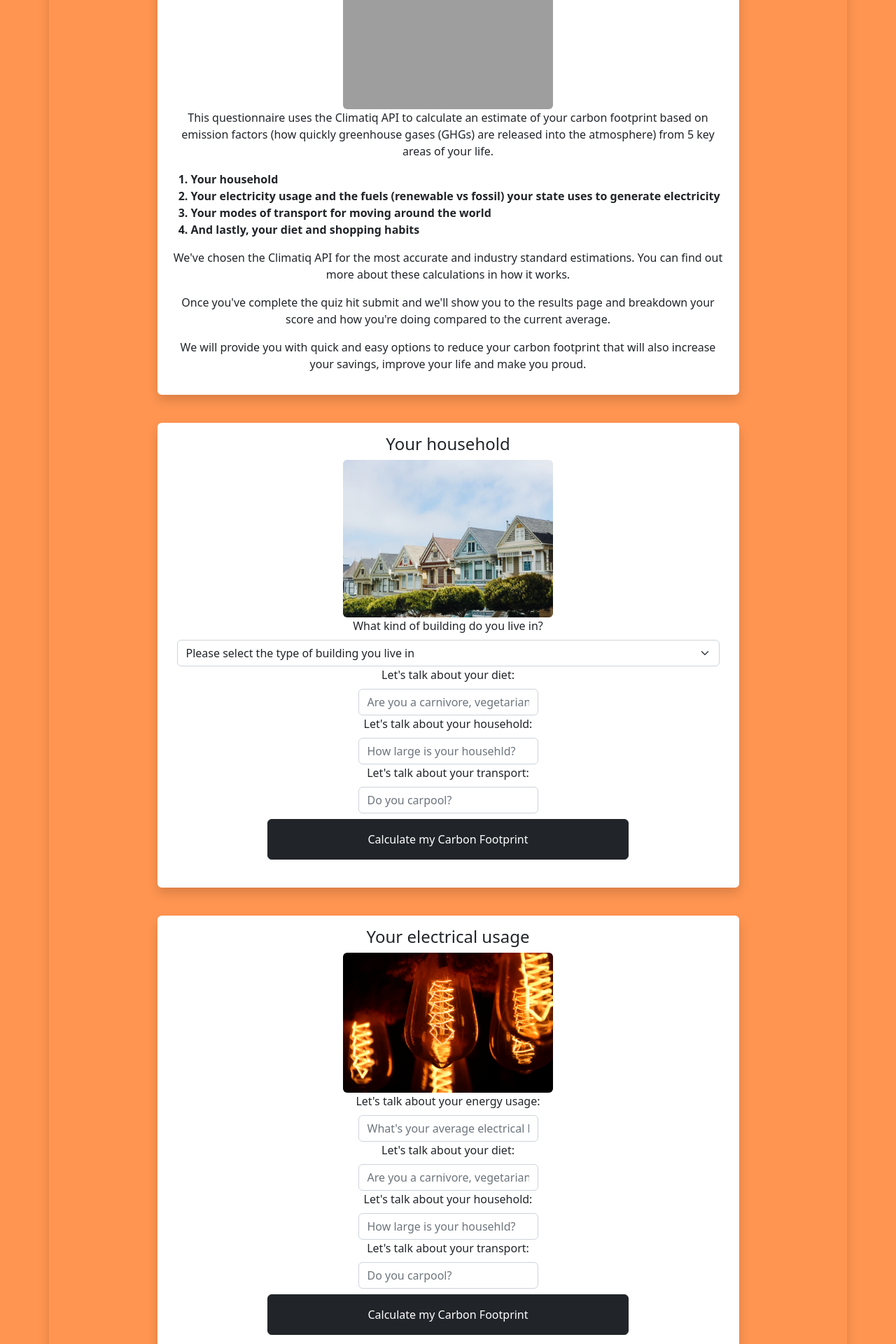
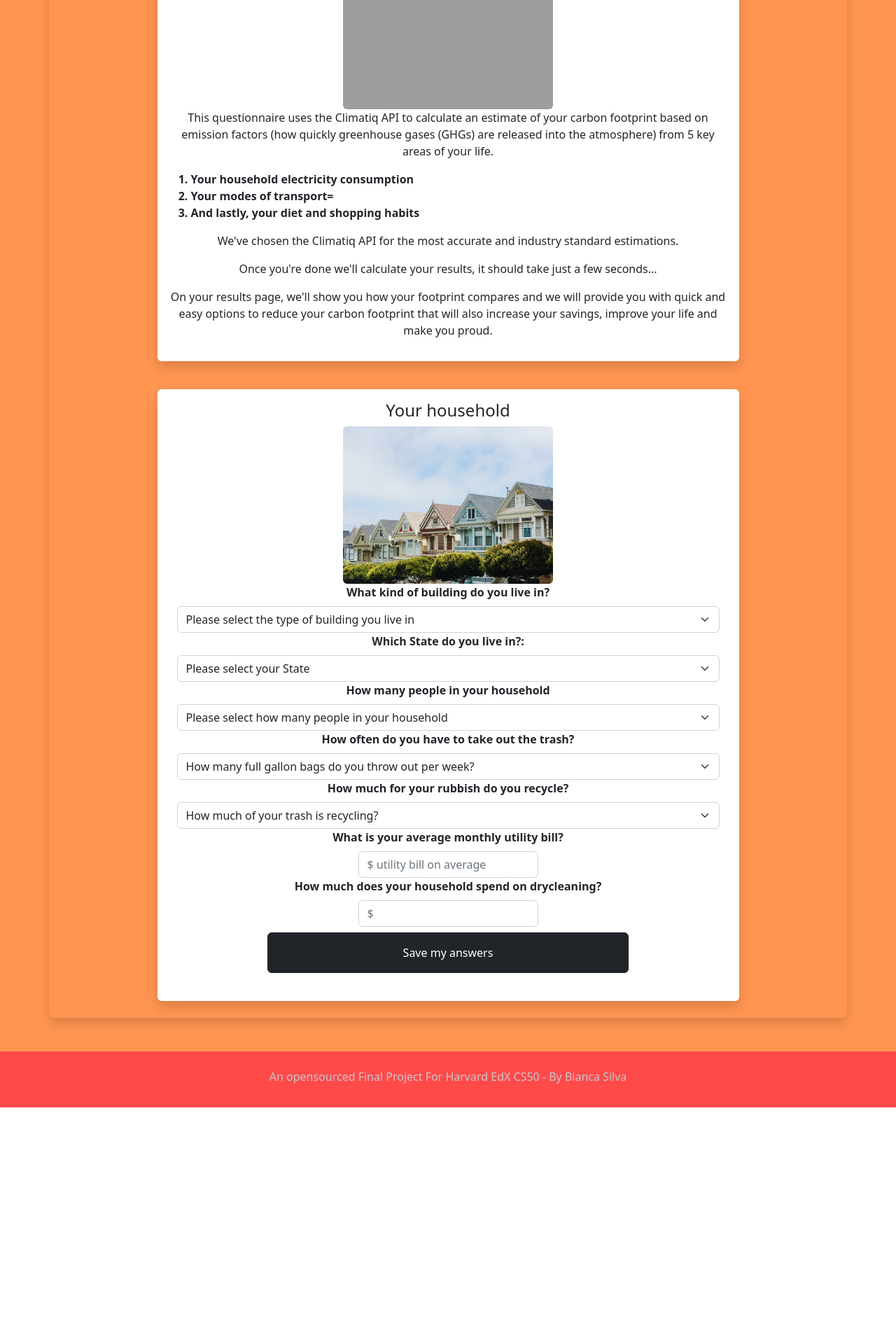
Before and after one commit to TokiLoshi/finalprojectCS50x, a Flask app: page /calculator in a window 1280 px wide. Shown: the part 328-2248 px from the top of the page at 70% size. After the commit the page ends 1910 px from the top, so only its background shows below. Run offline with Flask 2, Linux system fonts and the light colour scheme; a user stored in the database is signed in; some libraries are stand-ins or nearby versions; grey boxes are pictures that could not be loaded.

Commit message:
Finished page 1 of calculator form

```diff
--- a/app.py
+++ b/app.py
@@ -97,17 +97,58 @@ def activity():
   """Allows users to track their activities and see how that affects their carbon score"""
   return render_template("/activity.html")
 
-# Calculator page
+# Calculator page for instructions and household calculations
 @app.route("/calculator", methods=["GET", "POST"])
 @login_required
 def calculator():
+  """Quiz user takes to tally up their carbon score"""
+  print("hi")
+  if request.method == "POST":
+    # Get information from form
+    building = request.form.get("building")
+    state = request.form.get("state")
+    household_occupants = request.form.get("household_occupants")
+    recycling = request.form.get("recycling")
+    utility_bill = request.form.get("utilitybill")
+    drycleaning = request.form.get("drycleaning")
+
+    # Print Statements to test
+    print("Building is a: ", building)
+    print("State is: ", state)
+    print("There are household occupants: ", household_occupants)
+    print("Recycling: ", recycling)
+    print("Utility Bill: ", utility_bill)
+    print("Dry cleaning: ", drycleaning)
+    return render_template("/calculatortransport.html")
+  else:
+    return render_template("/calculator.html")
+
+# Calculator page for transport
+@app.route("/calculatortransport", methods=["GET", "POST"])
+@login_required
+def calculatortransport():
+  """Quiz user takes to tally up their carbon score"""
+  if request.method == "POST":
+    print("Yay post")
+    name = request.form.get("name")
+    print("Name: ", name)
+  else:
+    print("Nope")
+
+
+  return render_template("/calculatortransport.html")
+
+# Calculator page for consumption
+@app.route("/calculatorconsumption", methods=["GET", "POST"])
+@login_required
+def calculatorconsumption():
   """Quiz user takes to tally up their carbon score"""
   region = "US"
   number = 3
   activity_id = "accommodation_type_hotel_stay"
 
 
-  return render_template("/calculator.html")
+  return render_template("/calculatortransport.html")
 
 
 @app.route("/changename", methods=["GET", "POST"])
--- a/templates/calculator.html
+++ b/templates/calculator.html
@@ -5,7 +5,7 @@
 {% endblock %}
 
 {% block main %}
-<form action="/calculator" method="get">
+<form action="/calculator" method="post">
   <div>
     <div class="container p-3 shadow rounded-3 orange">
       <h2 class="whiteText">You can only improve what you measure</h2>
@@ -14,139 +14,123 @@
         <h5>How it works</h5>
         <!--glove beside plastic spoon by by Artem Podrez from Pexels https://www.pexels.com/photo/glove-beside-plastic-spoons-7048060/ -->
         <img class="img-fluid rounded-2 mx-auto" src="/static/plastic_world.jpg" width="300" alt="green island in the ocean"/>
-
         <p>This questionnaire uses the Climatiq API to calculate an estimate of your carbon footprint based on emission factors (how quickly greenhouse gases (GHGs) are released into the atmosphere) from 5 key areas of your life. </p>
         <ol class="calculator">
-          <li class="justify-content-lg-start">Your household</li>
-          <li>Your electricity usage and the fuels (renewable vs fossil) your state uses to generate electricity</li>
-          <li>Your modes of transport for moving around the world</li>
+          <li class="justify-content-lg-start">Your household electricity consumption</li>
+          <li>Your modes of transport=</li>
           <li>And lastly, your diet and shopping habits</li>
         </ol>
-        <p>We've chosen the Climatiq API for the most accurate and industry standard estimations. You can find out more about these calculations in how it works.</p>
-        <p>Once you've complete the quiz hit submit and we'll show you to the results page and breakdown your score and how you're doing compared to the current average.</p>
-        <p>We will provide you with quick and easy options to reduce your carbon footprint that will also increase your savings, improve your life and make you proud.</p>
+        <p>We've chosen the Climatiq API for the most accurate and industry standard estimations.</p>
+        <p>Once you're done we'll calculate your results, it should take just a few seconds...</p>
+        <p>On your results page, we'll show you how your footprint compares and we will provide you with quick and easy options to reduce your carbon footprint that will also increase your savings, improve your life and make you proud.</p>
       </div>
       </br>
-    </form>
       <div class="card body rounded-2 shadow p-3 border-0 m-2 justify-content-center mx-auto w-75">
         <h4>Your household</h4>
         <!--Assorted color walls by Jessica Bryant from Pexels https://www.pexels.com/photo/assorted-color-wall-paint-house-photo-1370704/ -->
         <img class="img-fluid rounded-2 mx-auto" src="/static/houses.jpg" width="300" alt="colourful houses in a row in San Francisco"/>
         <div class="mb-3 container-fluid align-content-start">
-            <form action="/calculator" method="post">
-
-
-              <label for="name" class="form-label">What kind of building do you live in?</label>
-         <select class="form-select" aria-label="Default select example">
+              <label for="building" class="form-label"><b>What kind of building do you live in?</b></label>
+                  <select name="building" class="form-select" aria-label="Default select example">
                     <option selected>Please select the type of building you live in</option>
                     <option value="apartment">Multi-family_residential or an apartment</option>
                     <option value="single_family">Single-family resdiential</option>
                     <option value="commercial">Commerical</option>
                   </select>
-              <label for="name" class="form-label">Let's talk about your diet:</label>
-            <input type="text" name="name" class="form-control mx-auto w-auto" id="name" placeholder="Are you a carnivore, vegetarian, vegan?">
-            </form>
-            <form action="/tracker" method="post">
-              <label for="name" class="form-label">Let's talk about your household:</label>
-            <input type="text" name="name" class="form-control mx-auto w-auto" id="name" placeholder="How large is your househld?">
-            </form>
-            <form action="/leaderboard" method="post">
-              <label for="name" class="form-label">Let's talk about your transport:</label>
-              <input type="text" name="name" class="form-control mx-auto w-auto" id="name" placeholder="Do you carpool?">
-            </form>
-            <form action="/results" method="post">
-              <button class="btn btn-dark m-2 p-3 col-8">Calculate my Carbon Footprint</button>
-            </form>
+              <label for="state" name="state" class="form-label"><b>Which State do you live in?:</b></label>
+                <select name="state" class="form-select" aria-label="Default select example">
+                  <option selected value="defalut">Please select your State</option>
+                  <option value="Alabama">Alabama (AL)</option>
+                  <option value="Alaska">Alaska (AKGD)</option>
+                  <option value="Arizona">Arizona (AZ)</option>
+                  <option value="Arkansas">Arkansas (AR)</option>
+                  <option value="California">California (CA)</option>
+                  <option value="Colorado">Colorado (CO)</option>
+                  <option value="Connecticut">Connecticut (CT)</option>
+                  <option value="DC">District of Columbia (DC)</option>
+                  <option value="Delaware">Delaware (DE)</option>
+                  <option value="Florida">Florida (FL)</option>
+                  <option value="Georgia">Georgia (GA)</option>
+                  <option value="Hawaii">Hawaii (HI)</option>
+                  <option value="Iowa">Iowa (IA)</option>
+                  <option value="Idaho">Idaho (ID</option>
+                  <option value="Arkansas">Illinois (IL)</option>
+                  <option value="Kentucky">Kentucky (KY)</option>
+                  <option value="Arkansas">Kansas (KS)</option>
+                  <option value="Louisiana">Louisiana (LA)</option>
+                  <option value="Massachusetts">Massachusetts (MA)</option>
+                  <option value="Maryland">Maryland (MD)</option>
+                  <option value="Maine">Maine (ME)</option>
+                  <option value="Michigan">Michigan (MI)</option>
+                  <option value="Minnesota">Minnesota (MN)</option>
+                  <option value="Missouri">Missouri (MO)</option>
+                  <option value="Mississippi">Mississippi (MS)</option>
+                  <option value="Arkansas">Montana (MT)</option>
+                  <option value="North_Carolilna">North_Carolilna (NC)</option>
+                  <option value="Arkansas">North_Dakota (ND)</option>
+                  <option value="Arkansas">Nebraska (NE)</option>
+                  <option value="New_England">New_England (NE)</option>
+                  <option value="New_Hampshire">New_Hampshire (NH)</option>
+                  <option value="New_Jersey">New_Jersey "NJ"</option>
+                  <option value="New_Mexico">New_Mexico (NM)</option>
+                  <option value="Nevada">Nevada (NV)</option>
+                  <option value="New_York">New_York (NY)</option>
+                  <option value="Ohio">Ohio (OH)</option>
+                  <option value="Oklahoma">Oklahoma (OK)</option>
+                  <option value="Oregon">Oregon (OR)</option>
+                  <option value="Pennsylvania">Pennsylvania (PA)</option>
+                  <option value="Peurto_Rico">Peurto Rico (PR)</option>
+                  <option value="Rhode_Island">Rhode Island (RI)</option>
+                  <option value="South_Carolina">South Carolina (SC)</option>
+                  <option value=">South_Dakota">South Dakota (SD)</option>
+                  <option value="Tennessee">Tennessee (TN)</option>
+                  <option value="Texas">Texas (TX)</option>
+                  <option value="Utah">Utah (UT)</option>
+                  <option value="Virginia">Virginia (VA)</option>
+                  <option value="Vermont">Vermont (VT)</option>
+                  <option value="Washington">Washington (WA)</option>
+                  <option value="West_Virginia">West Virginia (WV)</option>
+                  <option value="Wisconsin">Wisconsin (WI)</option>
+                  <option value="Wyoming">Wyoming (WY)</option>
+                </select>
+              <label for="household_occupants" class="form-label"><b>How many people in your household</b></label>
+                <select name="household_occupants" class="form-select" aria-label="Default select example">
+                  <option selected value="defalut">Please select how many people in your household</option>
+                  <option value="1">Just Me</option>
+                  <option value="2">Just the 2 of us</option>
+                  <option value="3">Three of us</option>
+                  <option value="4">Four of us</option>
+                  <option value="5">Five +</option>
+                </select>
+              <label for="rubbish" class="form-label"><b>How often do you have to take out the trash?</b></label>
+                <select name="rubbish" class="form-select" aria-label="Default select example">
+                  <option selected value="default">How many full gallon bags do you throw out per week?</option>
+                  <option value="1">1 - 2 full gallon bags</option>
+                  <option value="2">2 - 3 full gallon bags</option>
+                  <option value="3">3 - 4 full gallon bags</option>
+                  <option value="4">4 - 5 full gallon bags</option>
+                  <option value="5">5 - 6 full gallon bags</option>
+                  <option value="5">6+ full gallon bags</option>
+                </select>
+            <label for="recycling" class="form-label"><b>How much for your rubbish do you recycle?</b></label>
+              <select name="recycling" class="form-select" aria-label="Default select example">
+                <option selected value="defalut">How much of your trash is recycling?</option>
+                <option value="1">10% - 20% recycling</option>
+                <option value="2">20% - 30% recycling</option>
+                <option value="3">30% - 40% recycling</option>
+                <option value="4">40% - 50% recycling</option>
+                <option value="5">50% - 60% recycling</option>
+                <option value="6">60% - 70% recycling</option>
+                <option value="7">70% - 80% recycling</option>
+                <option value="8">More than 80% recycling</option>
+            </select>
+            <label for="utilitybill" class="form-label"><b>What is your average monthly utility bill?</b></label>
+            <input type="text" name="utilitybill" class="form-control mx-auto w-auto" id="utilitybill" placeholder="$ utility bill on average">
+            <label for="drycleaning" class="form-label"><b>How much does your household spend on drycleaning?</b></label>
+            <input type="text" name="drycleaning" class="form-control mx-auto w-auto" id="name" placeholder="$">
+            <button type="submit" class="btn btn-dark m-2 p-3 col-8">Save my answers</button>
             </div>
     </div>
-    </br>
-    <div class="card body rounded-2 shadow p-3 border-0 m-2 justify-content-center mx-auto w-75">
-      <h4>Your electrical usage</h4>
-      <!--Shallow Focus Photography of lights by Joy Sing from Pexels https://www.pexels.com/photo/shallow-focus-photography-of-light-bulbs-2764942/ -->
-     <img class="img-fluid rounded-2 mx-auto" src="/static/lights.jpg" width="300" alt="colourful houses in a row in San Francisco"/>
-
-        <div class="mb-3 container-fluid align-content-start">
-          <form action="/calculator" method="post">
-            <label for="name" class="form-label">Let's talk about your energy usage:</label>
-            <input type="text" name="name" class="form-control mx-auto w-auto" id="name" placeholder="What's your average electrical bill">
-          </form>
-          <form action="/tracker" method="post">
-            <label for="name" class="form-label">Let's talk about your diet:</label>
-          <input type="text" name="name" class="form-control mx-auto w-auto" id="name" placeholder="Are you a carnivore, vegetarian, vegan?">
-          </form>
-          <form action="/tracker" method="post">
-            <label for="name" class="form-label">Let's talk about your household:</label>
-          <input type="text" name="name" class="form-control mx-auto w-auto" id="name" placeholder="How large is your househld?">
-          </form>
-          <form action="/leaderboard" method="post">
-            <label for="name" class="form-label">Let's talk about your transport:</label>
-            <input type="text" name="name" class="form-control mx-auto w-auto" id="name" placeholder="Do you carpool?">
-          </form>
-          <form action="/results" method="post">
-            <button class="btn btn-dark m-2 p-3 col-8">Calculate my Carbon Footprint</button>
-          </form>
-        </div>
-    </div>
-  </br>
-    <div class="card body rounded-2 shadow p-3 border-0 m-2 justify-content-center mx-auto w-75">
-      <h4>Transport, how you move around the world</h4>
-      <!--Forced perspective by Matheus Bertelli from Pexels https://www.pexels.com/photo/forced-perspective-photography-of-cars-running-on-road-below-smartphone-799443/ -->
-    <img class="img-fluid rounded-2 mx-auto" src="/static/transport.jpg" width="300" alt="green island in the ocean"/>
-
-       <div class="mb-3 container-fluid align-content-start">
-         <form action="/calculator" method="post">
-           <label for="name" class="form-label">Let's talk about your energy usage:</label>
-           <input type="text" name="name" class="form-control mx-auto w-auto" id="name" placeholder="What's your average electrical bill">
-         </form>
-         <form action="/tracker" method="post">
-           <label for="name" class="form-label">Let's talk about your diet:</label>
-         <input type="text" name="name" class="form-control mx-auto w-auto" id="name" placeholder="Are you a carnivore, vegetarian, vegan?">
-         </form>
-         <form action="/tracker" method="post">
-           <label for="name" class="form-label">Let's talk about your household:</label>
-         <input type="text" name="name" class="form-control mx-auto w-auto" id="name" placeholder="How large is your househld?">
-         </form>
-         <form action="/leaderboard" method="post">
-           <label for="name" class="form-label">Let's talk about your transport:</label>
-           <input type="text" name="name" class="form-control mx-auto w-auto" id="name" placeholder="Do you carpool?">
-         </form>
-         <form action="/results" method="post">
-           <button class="btn btn-dark m-2 p-3 col-8">Calculate my Carbon Footprint</button>
-         </form>
-       </div>
-   </div>
-  </br>
-   <div class="card body rounded-2 shadow p-3 border-0 m-2 justify-content-center mx-auto w-75">
-    <!--Man sitting on shopping cart by Edward from Pexels https://www.pexels.com/photo/man-sitting-on-shopping-cart-3427609/ -->
-  <img class="img-fluid rounded-2 mx-auto" src="/static/shopping.jpg" width="300" alt="green island in the ocean"/>
-   <h4>Your diet and shopping habits</h4>
-     <div class="mb-3 container-fluid align-content-start">
-       <form action="/calculator" method="post">
-
-         <input type="text" name="name" class="form-control mx-auto w-auto" id="name" placeholder="What's your average electrical bill">
-       </form>
-       <form action="/tracker" method="post">
-         <label for="name" class="form-label">Let's talk about your diet:</label>
-       <input type="text" name="name" class="form-control mx-auto w-auto" id="name" placeholder="Are you a carnivore, vegetarian, vegan?">
-       </form>
-       <form action="/tracker" method="post">
-         <label for="name" class="form-label">Let's talk about your household:</label>
-       <input type="text" name="name" class="form-control mx-auto w-auto" id="name" placeholder="How large is your househld?">
-       </form>
-       <form action="/leaderboard" method="post">
-         <label for="name" class="form-label">Let's talk about your transport:</label>
-         <input type="text" name="name" class="form-control mx-auto w-auto" id="name" placeholder="Do you carpool?">
-       </form>
-       <form action="/results" method="post">
-         <button class="btn btn-dark m-2 p-3 col-8">Calculate my Carbon Footprint</button>
-       </form>
-     </div>
- </div>
-
-
-
-
-
     </div>
   </div>
 </form>
```
Also changed, not shown: templates/calculatorconsumption.html (added, +38 -0 lines), templates/calculatortransport.html (added, +37 -0 lines), 1 other file. Lines whose indentation alone changed are shown as unchanged.
